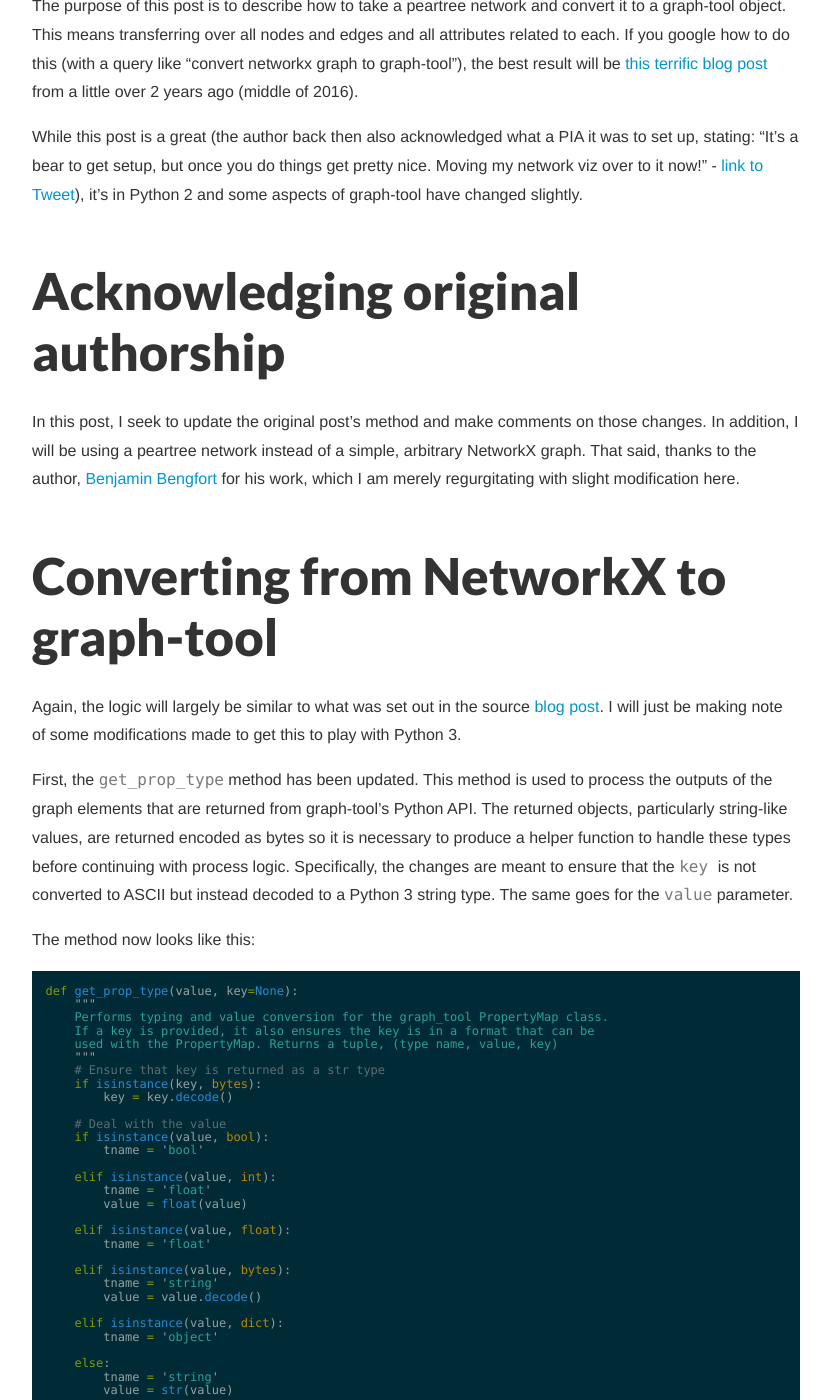
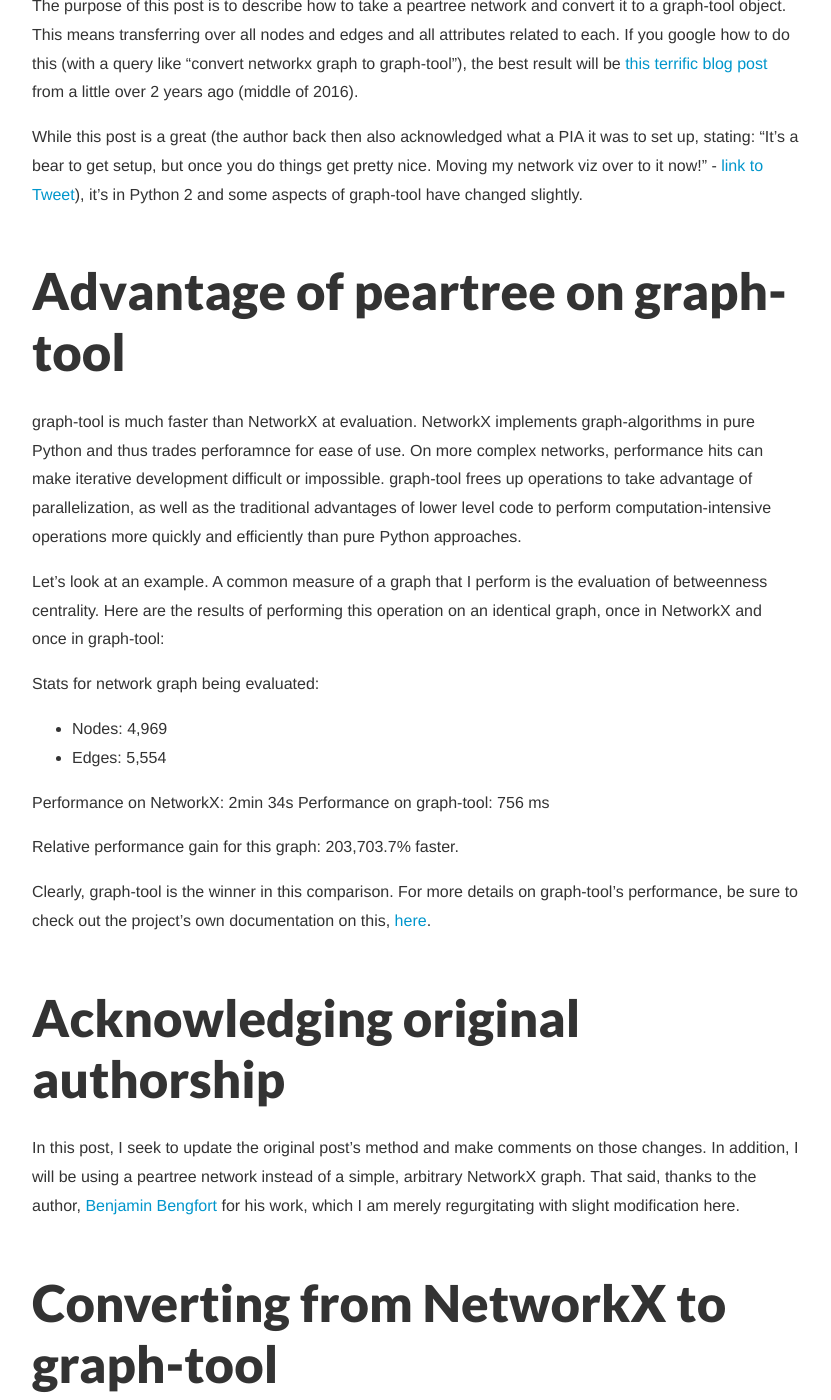
Before and after one commit to kuanb/kuanb.github.io, a Jekyll site: the page built from _posts/2018-08-17-peartree-to-graph-tool.md, in a window 1280 px wide and 1400 px high, scrolled down 1514 px. Shown: the whole window, without its empty margins (224-1055 px from the left). Built offline with Jekyll 4.4.1, drawn with Linux system fonts in a browser that asks for light colours; nearby versions of some CDN libraries; comment, search, counter and statistics services are not loaded; some of the changed text lies outside the part shown.

Commit message:
udpate with perf values

```diff
--- a/_posts/2018-08-17-peartree-to-graph-tool.md
+++ b/_posts/2018-08-17-peartree-to-graph-tool.md
@@ -15,6 +15,24 @@
 The purpose of this post is to describe how to take a peartree network and convert it to a graph-tool object. This means transferring over all nodes and edges and all attributes related to each. If you google how to do this (with a query like "convert networkx graph to graph-tool"), the best result will be [this terrific blog post](https://bbengfort.github.io/snippets/2016/06/23/graph-tool-from-networkx.html) from a little over 2 years ago (middle of 2016).
 
 While this post is a great (the author back then also acknowledged what a PIA it was to set up, stating: "It's a bear to get setup, but once you do things get pretty nice. Moving my network viz over to it now!" - [link to Tweet](https://twitter.com/bbengfort/status/746398688197623808)), it's in Python 2 and some aspects of graph-tool have changed slightly.
+
+## Advantage of peartree on graph-tool
+
+graph-tool is much faster than NetworkX at evaluation. NetworkX implements graph-algorithms in pure Python and thus trades perforamnce for ease of use. On more complex networks, performance hits can make iterative development difficult or impossible. graph-tool frees up operations to take advantage of parallelization, as well as the traditional advantages of lower level code to perform computation-intensive operations more quickly and efficiently than pure Python approaches.
+
+Let's look at an example. A common measure of a graph that I perform is the evaluation of betweenness centrality. Here are the results of performing this operation on an identical graph, once in NetworkX and once in graph-tool:
+
+Stats for network graph being evaluated:
+
+- Nodes: 4,969
+- Edges: 5,554
+
+Performance on NetworkX: 2min 34s
+Performance on graph-tool: 756 ms
+
+Relative performance gain for this graph: 203,703.7% faster.
+
+Clearly, graph-tool is the winner in this comparison. For more details on graph-tool's performance, be sure to check out the project's own documentation on this, [here](https://graph-tool.skewed.de/performance).
 
 ## Acknowledging original authorship
 
```
